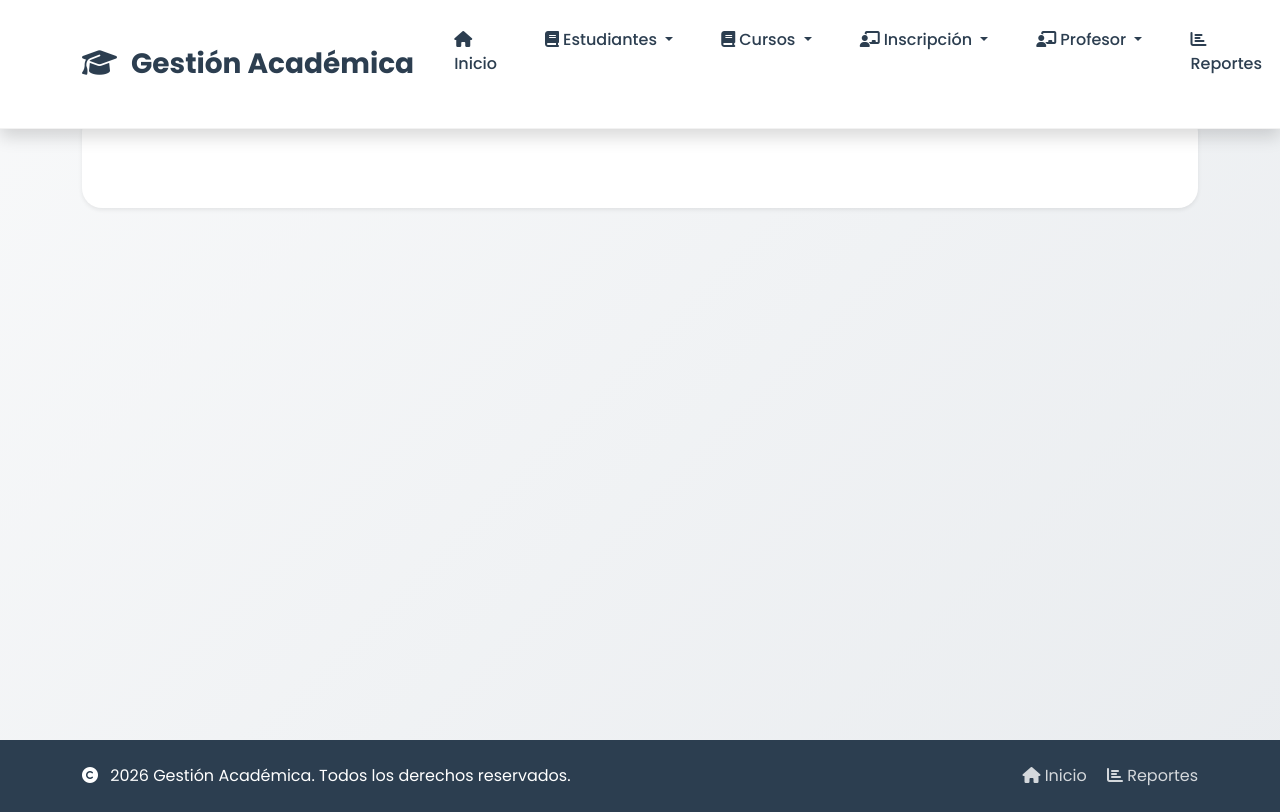
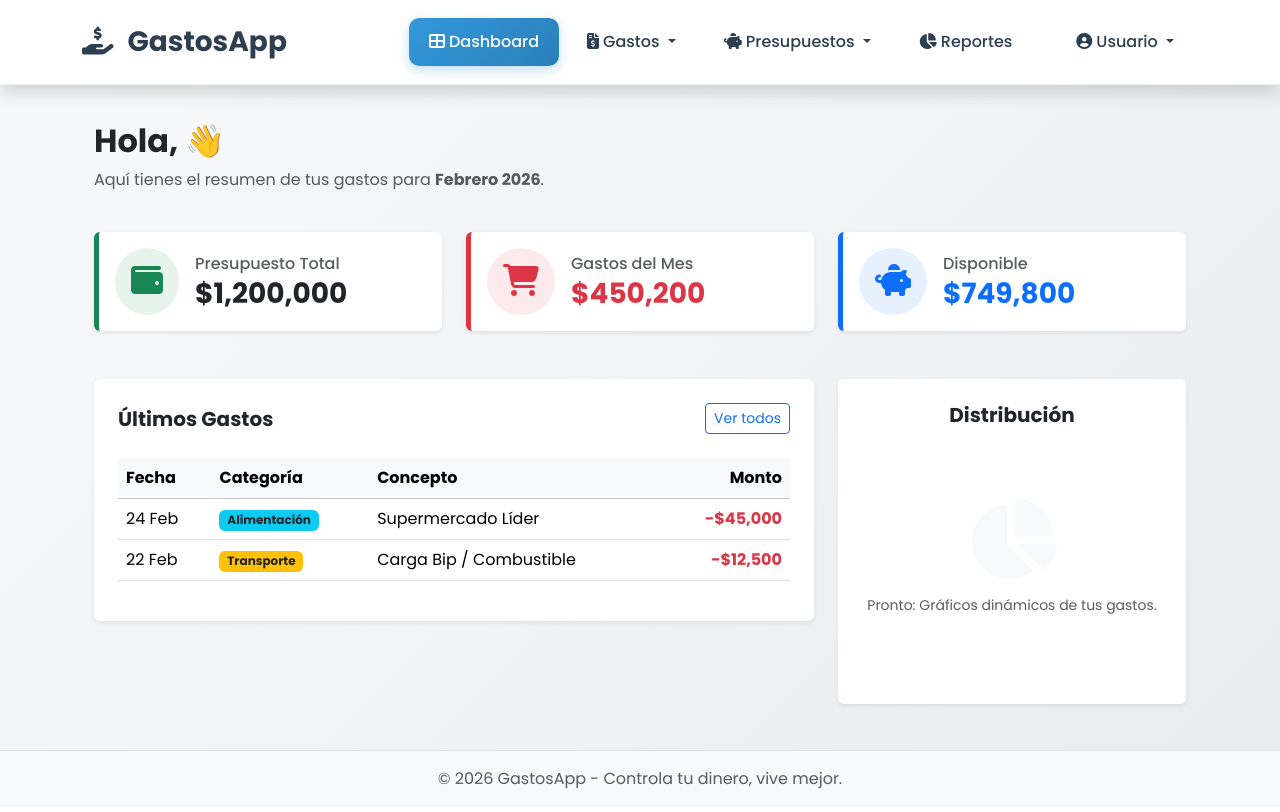
Before and after one commit to pablovasquezv/gastos_mensuales, a Django app: page /home/ in a window 1280 px wide. After the commit the page ends 789 px from the top, so only its background shows below. Run offline with Django 5.2, Linux system fonts and the light colour scheme.

Commit message:
refactor(ui): implementar base.html y rediseño financiero del dashboard
RELEVANT CHANGES:
- Architecture: Implementación de herencia de plantillas (Template Inheritance) para DRY.
- UI/UX: Conversión del módulo académico a sistema de Gestión de Gastos Mensuales.
- Components: Navbar dinámica con KPIs financieros (Presupuesto, Gastos, Disponible).
- Assets: Reestructuración de static/ para manejo modular de CSS y JS.

FILES:
[ADD] templates/base.html -> Estructura maestra del proyecto.
[UPDATE] templates/core/home.html -> Dashboard con tarjetas de resumen y tablas.
[UPDATE] static/css/home/home.css -> Estilos optimizados para el panel financiero.

```diff
--- a/templates/core/home.html
+++ b/templates/core/home.html
@@ -1,161 +1,106 @@
+{% extends 'base.html' %}
 {% load static %}
-<!DOCTYPE html>
-<html lang="es">
 
-<head>
-    <meta charset="UTF-8">
-    <meta name="viewport" content="width=device-width, initial-scale=1.0">
-    <title>{% block title %}Gestión Académica{% endblock %}</title>
+{% block title %}Dashboard | Mi Resumen Financiero{% endblock %}
 
-    <!-- Bootstrap 5.3 CSS -->
-    <link href="https://cdn.jsdelivr.net/npm/bootstrap@5.3.3/dist/css/bootstrap.min.css" rel="stylesheet">
-    <!-- Font Awesome Icons -->
-    <link href="https://cdnjs.cloudflare.com/ajax/libs/font-awesome/6.5.1/css/all.min.css" rel="stylesheet">
-    <!-- Google Fonts -->
-    <link href="https://fonts.googleapis.com/css2?family=Poppins:wght@300;400;500;600;700&display=swap"
-        rel="stylesheet">
-    <!-- ✅ LOAD STATIC AQUÍ (LÍNEA 16) -->
-
-
-    <!-- TU CSS PERSONALIZADO -->
-    <link rel="stylesheet" href="{% static 'css/home/home.css' %}">
-
-</head>
-
-<body>
-    <!-- NAVBAR PROFESIONAL -->
-    <nav class="navbar navbar-expand-lg navbar-custom fixed-top">
-        <div class="container">
-            <a class="navbar-brand" href="#">
-                <i class="fas fa-graduation-cap me-2"></i>
-                Gestión Académica
-            </a>
-
-            <button class="navbar-toggler" type="button" data-bs-toggle="collapse" data-bs-target="#navbarNav">
-                <span class="navbar-toggler-icon"></span>
-            </button>
-
-            <div class="collapse navbar-collapse" id="navbarNav">
-                <ul class="navbar-nav ms-auto">
-                    <li class="nav-item">
-                        <a class="nav-link " href="#">
-                            <i class="fas fa-home me-1"></i>Inicio
-                        </a>
-                    </li>
-                    <!-- ESTUDIANTES con Django tags -->
-                    <li class="nav-item dropdown">
-                        <a class="nav-link dropdown-toggle " href="#" role="button" data-bs-toggle="dropdown">
-                            <i class="fas fa-book me-1"></i>Estudiantes
-                        </a>
-                        <ul class="dropdown-menu">
-                            <li><a class="dropdown-item" href="#">
-                                    <i class="fas fa-list me-2"></i>Lista</a></li>
-                            <li><a class="dropdown-item" href="#">
-                                    <i class="fas fa-plus me-2"></i>Nuevo</a></li>
-                        </ul>
-                    </li>
-                    <!-- Cursos con Django tags -->
-                    <li class="nav-item dropdown">
-                        <a class="nav-link dropdown-toggle " href="#" role="button" data-bs-toggle="dropdown">
-                            <i class="fas fa-book me-1"></i>Cursos
-                        </a>
-                        <ul class="dropdown-menu">
-                            <li><a class="dropdown-item" href="#">
-                                    <i class="fas fa-list me-2"></i>Lista</a></li>
-                            <li><a class="dropdown-item" href="#">
-                                    <i class="fas fa-plus me-2"></i>Nuevo</a></li>
-                        </ul>
-                    </li>
-                    <li class="nav-item dropdown">
-                        <a class="nav-link dropdown-toggle " href="#" role="button" data-bs-toggle="dropdown">
-                            <i class="fas fa-chalkboard-teacher me-1"></i>Inscripción
-                        </a>
-                        <ul class="dropdown-menu">
-                            <li><a class="dropdown-item"  href="#">Lista</a></li>
-                            <li><a class="dropdown-item" href="#">Nuevo</a></li>
-                        </ul>
-                    </li>
-                         <li class="nav-item dropdown">
-                        <a class="nav-link dropdown-toggle " href="#" role="button" data-bs-toggle="dropdown">
-                            <i class="fas fa-chalkboard-teacher me-1"></i>Profesor
-                        </a>
-                        <ul class="dropdown-menu">
-                            <li><a class="dropdown-item"  href="#">Lista</a></li>
-                            <li><a class="dropdown-item" href="#">Nuevo</a></li>
-                        </ul>
-                    </li>
-                    <li class="nav-item">
-                        <a class="nav-link" href="#">
-                            <i class="fas fa-chart-bar me-1"></i>Reportes
-                        </a>
-                        <ul class="dropdown-menu">
-                            <li><a class="dropdown-item"  href="#">Lista</a></li>
-                            <li><a class="dropdown-item"  href="#">Nuevo</a></li>
-                        </ul>
-                    </li>
-                    <li class="nav-item">
-                        <a class="nav-link" href="#">
-                            <i class="fas fa-sign-out-alt me-1"></i>Cerrar Sesión
-                        </a>
-
-                    </li>
-                </ul>
-            </div>
+{% block content %}
+<div class="container-fluid fade-in">
+    <div class="row mb-4">
+        <div class="col-12">
+            <h2 class="fw-bold text-dark">Hola,  👋</h2>
+            <p class="text-muted">Aquí tienes el resumen de tus gastos para <strong>Febrero 2026</strong>.</p>
         </div>
-    </nav>
-
-    <!-- SPACER PARA NAVBAR FIJA -->
-    <div style="height: 80px;"></div>
-
-    <!-- CONTENEDOR PRINCIPAL -->
-    <div class="main-container">
-        <!-- ALERTS MEJORADOS -->
-        {% if messages %}
-        <div class="container">
-            {% for message in messages %}
-            <div class="alert alert-{{ message.tags }} alert-dismissible fade show" role="alert">
-                <i
-                    class="fas {% if message.tags == 'success' %}fa-check-circle{% elif message.tags == 'error' %}fa-exclamation-triangle{% elif message.tags == 'warning' %}fa-exclamation-circle{% else %}fa-info-circle{% endif %} me-2"></i>
-                {{ message }}
-                <button type="button" class="btn-close" data-bs-dismiss="alert"></button>
-            </div>
-            {% endfor %}
-        </div>
-        {% endif %}
-
-        <!-- CONTENIDO DINÁMICO -->
-        <main class="container">
-            <div class="content-card p-4 p-md-5 mb-5">
-                {% block content %}
-                {% endblock %}
-            </div>
-        </main>
     </div>
 
-    <!-- FOOTER PROFESIONAL -->
-    <footer class="footer-custom mt-auto">
-        <div class="container">
-            <div class="row align-items-center">
-                <div class="col-md-6">
-                    <p class="mb-0">
-                        <i class="fas fa-copyright me-2"></i>
-                        2026 Gestión Académica. Todos los derechos reservados.
-                    </p>
-                </div>
-                <div class="col-md-6 text-md-end">
-                    <a href="#" class="me-3"><i class="fas fa-home"></i> Inicio</a>
-                    <a href="#"><i class="fas fa-chart-bar"></i> Reportes</a>
+    <div class="row g-4 mb-5">
+        <div class="col-md-4">
+            <div class="card border-0 shadow-sm h-100 p-3" style="border-left: 5px solid #198754 !important;">
+                <div class="d-flex align-items-center">
+                    <div class="icon-shape bg-success bg-opacity-10 text-success p-3 rounded-circle me-3">
+                        <i class="fas fa-wallet fa-2x"></i>
+                    </div>
+                    <div>
+                        <h6 class="text-muted mb-1">Presupuesto Total</h6>
+                        <h3 class="fw-bold mb-0">$1,200,000</h3>
+                    </div>
                 </div>
             </div>
         </div>
-    </footer>
 
-    <!-- Bootstrap JS -->
-    <script src="https://cdn.jsdelivr.net/npm/bootstrap@5.3.3/dist/js/bootstrap.bundle.min.js"></script>
+        <div class="col-md-4">
+            <div class="card border-0 shadow-sm h-100 p-3" style="border-left: 5px solid #dc3545 !important;">
+                <div class="d-flex align-items-center">
+                    <div class="icon-shape bg-danger bg-opacity-10 text-danger p-3 rounded-circle me-3">
+                        <i class="fas fa-shopping-cart fa-2x"></i>
+                    </div>
+                    <div>
+                        <h6 class="text-muted mb-1">Gastos del Mes</h6>
+                        <h3 class="fw-bold mb-0 text-danger">$450,200</h3>
+                    </div>
+                </div>
+            </div>
+        </div>
 
-    <!-- Scripts personalizados -->
-       <script src="{% static 'js/home/home.js' %}"></script>
+        <div class="col-md-4">
+            <div class="card border-0 shadow-sm h-100 p-3" style="border-left: 5px solid #0d6efd !important;">
+                <div class="d-flex align-items-center">
+                    <div class="icon-shape bg-primary bg-opacity-10 text-primary p-3 rounded-circle me-3">
+                        <i class="fas fa-piggy-bank fa-2x"></i>
+                    </div>
+                    <div>
+                        <h6 class="text-muted mb-1">Disponible</h6>
+                        <h3 class="fw-bold mb-0 text-primary">$749,800</h3>
+                    </div>
+                </div>
+            </div>
+        </div>
+    </div>
 
-</body>
+    <div class="row">
+        <div class="col-lg-8">
+            <div class="card border-0 shadow-sm p-4">
+                <div class="d-flex justify-content-between align-items-center mb-4">
+                    <h5 class="fw-bold mb-0">Últimos Gastos</h5>
+                    <a href="#" class="btn btn-sm btn-outline-primary">Ver todos</a>
+                </div>
+                <div class="table-responsive">
+                    <table class="table table-hover align-middle">
+                        <thead class="table-light">
+                            <tr>
+                                <th>Fecha</th>
+                                <th>Categoría</th>
+                                <th>Concepto</th>
+                                <th class="text-end">Monto</th>
+                            </tr>
+                        </thead>
+                        <tbody>
+                            <tr>
+                                <td>24 Feb</td>
+                                <td><span class="badge bg-info text-dark">Alimentación</span></td>
+                                <td>Supermercado Líder</td>
+                                <td class="text-end fw-bold text-danger">-$45,000</td>
+                            </tr>
+                            <tr>
+                                <td>22 Feb</td>
+                                <td><span class="badge bg-warning text-dark">Transporte</span></td>
+                                <td>Carga Bip / Combustible</td>
+                                <td class="text-end fw-bold text-danger">-$12,500</td>
+                            </tr>
+                        </tbody>
+                    </table>
+                </div>
+            </div>
+        </div>
 
-</html>
+        <div class="col-lg-4">
+            <div class="card border-0 shadow-sm p-4 h-100">
+                <h5 class="fw-bold mb-4 text-center">Distribución</h5>
+                <div class="text-center py-5">
+                    <i class="fas fa-chart-pie fa-5x text-light"></i>
+                    <p class="mt-3 text-muted small">Pronto: Gráficos dinámicos de tus gastos.</p>
+                </div>
+            </div>
+        </div>
+    </div>
+</div>
+{% endblock %}
```
